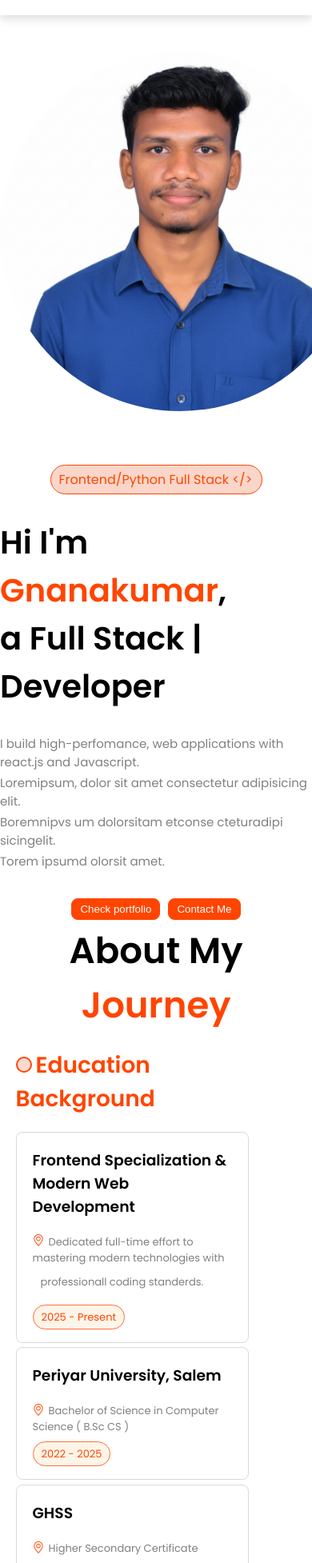
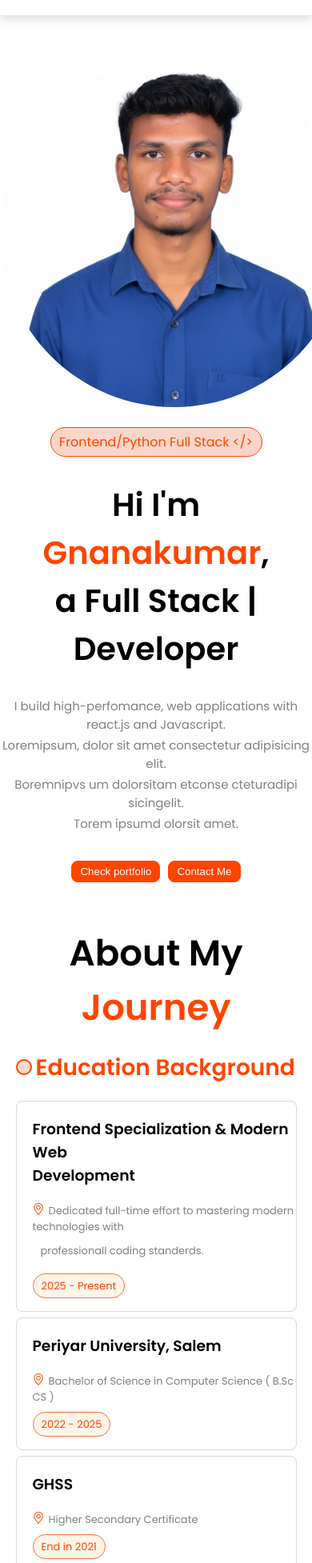
Before and after one commit to Gnanakumar01/React_Portfolio, a React (Vite) app: page / in a window 390 px wide. Shown: the part 46-2000 px from the top of the page at 80% size. Built offline with nearby package versions, Linux system fonts and the light colour scheme.

Commit message:
Mobile Responsive style done

```diff
--- a/src/components/About/About.css
+++ b/src/components/About/About.css
@@ -42,7 +42,6 @@
     border-radius: 8px;
     padding: 20px 0px 20px 20px;
     margin-bottom: 2%;
-    opacity: 1;
 }
 .education div{
     font-size: small;
@@ -91,7 +90,7 @@ body.dark .about-philosophy ul{
     background-color: hsla(0, 0%, 0%, 0.3);
 }
 /* Responsive Desing */
-@media (max-width:768px){
+@media (max-width:1025px){
     .about-container{
         display: grid;
         grid-template-columns: repeat(1, 1fr);
@@ -99,4 +98,7 @@ body.dark .about-philosophy ul{
     .about-heading{
         padding-top: 0px;
     }
+    .about-education{
+        width: 100%;
+    }
 }
--- a/src/components/Footer/Footer.css
+++ b/src/components/Footer/Footer.css
@@ -91,3 +91,21 @@ body.dark .bi-github{
 body.dark .footer-center div a{
     color: white;
 }
+/* Responsive design */
+@media (max-width:768px){
+    .footer-container{
+        padding: 20px;
+    }
+    .footer-top{
+        display: block;
+        text-align: center;
+        padding-bottom: 0px;
+    }
+    .footer-bottom{
+        display: block;
+        text-align: center;
+    }
+    .footer-bottom p{
+        padding-bottom: 20px;
+    }
+}
--- a/src/components/Home/Home.css
+++ b/src/components/Home/Home.css
@@ -89,7 +89,9 @@ body.dark .image-title h4{
 }
 
 /* Responsive Design */
-@media (max-width: 768px){
+
+/* Tab Design */
+@media (max-width: 912px){
     .home-container{
         flex-direction: column;
     }
@@ -101,6 +103,7 @@ body.dark .image-title h4{
     .home-right .profile-img{
         width: 450px;
         height: 450px;
+        margin: 20px 0px;
     }
     .home-left{
         order: 1;
@@ -108,10 +111,45 @@ body.dark .image-title h4{
         align-items: center;
     }
     .image-title{
-        height: 220px;
+        height: 218px;
     }
     .hai-img{
         height: 80px;
         width: 80px !important;
     }
 }
+
+/* Ṃobile Design */
+@media (max-width: 480px){
+    .profile-container{
+        height: 480px;
+    }
+    .profile-img{
+        width: 250px !important;
+        height: 250px !important;
+    }
+    .image-title{
+        top: 60%;
+        left: 52.5%;
+        height: 188px;
+        width: 180px;
+        font-size: small;
+    }
+    .hai-img{
+        width: 50px !important;
+        height: 50px !important;
+    }
+    .home-left{
+        text-align: center;
+        padding-top: 0px;
+        padding-bottom: 50px;
+    }
+}
+
+/* ipad pro design */
+@media (max-width:1024px){
+    .profile-img{
+        height: 435px !important;
+        width: 435px !important;
+    }
+}
--- a/src/components/Projects/Projects.css
+++ b/src/components/Projects/Projects.css
@@ -67,7 +67,7 @@ body.dark .project-card h2{
 }
 
 /* Responsive Design */
-@media (max-width: 768px) {
+@media (max-width: 821px) {
   .project-sub-container{
     height: 950px;
   }
@@ -79,3 +79,12 @@ body.dark .project-card h2{
     height: 750px !important;
   }
 }
+
+@media (max-width:480px){
+    .project-sub-container{
+        height: 1800px;
+        display: grid;
+        grid-template-columns: repeat(1,1fr);
+    }
+
+}
```
Also changed, not shown: src/components/Skills/Skills.css (+8 -25 lines).
